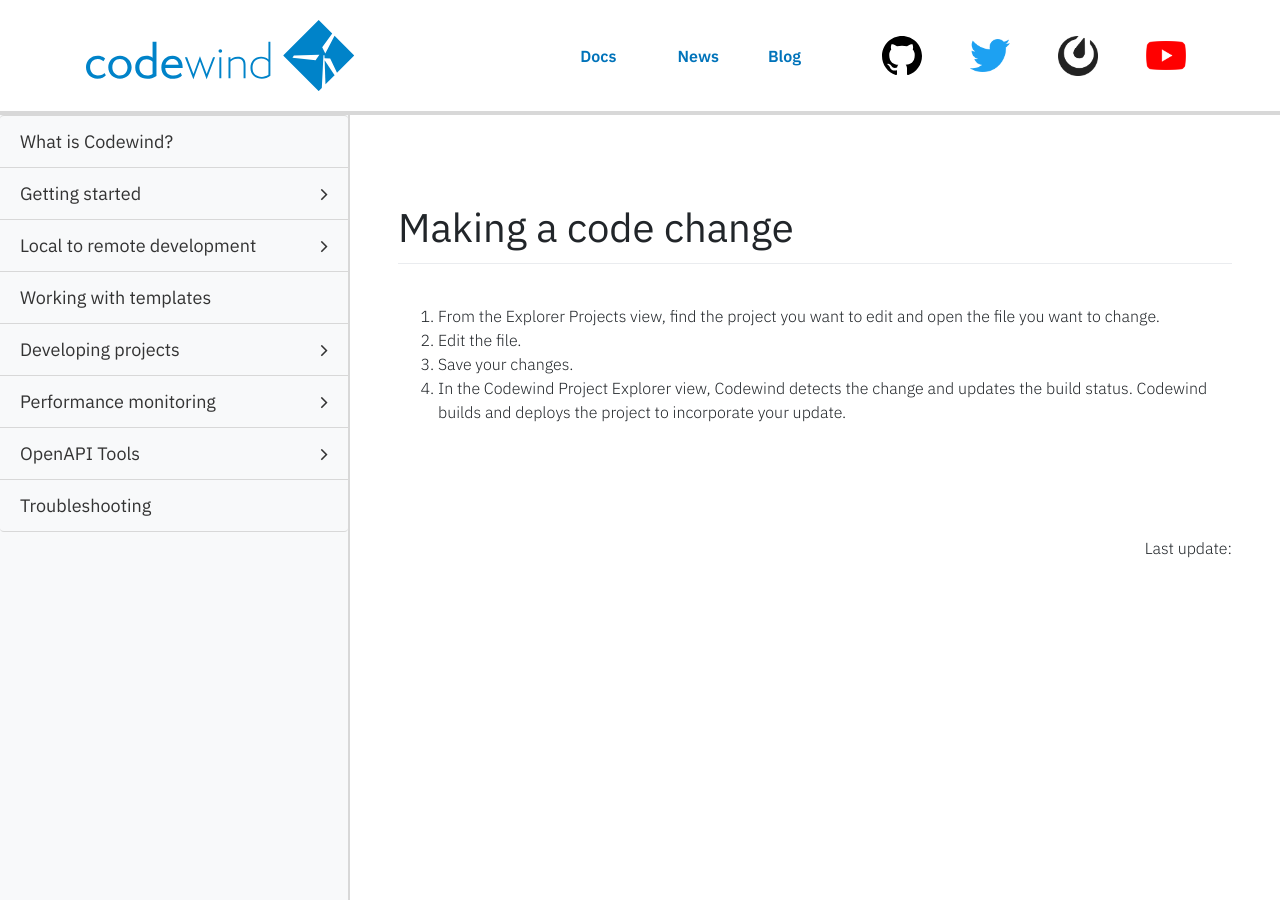
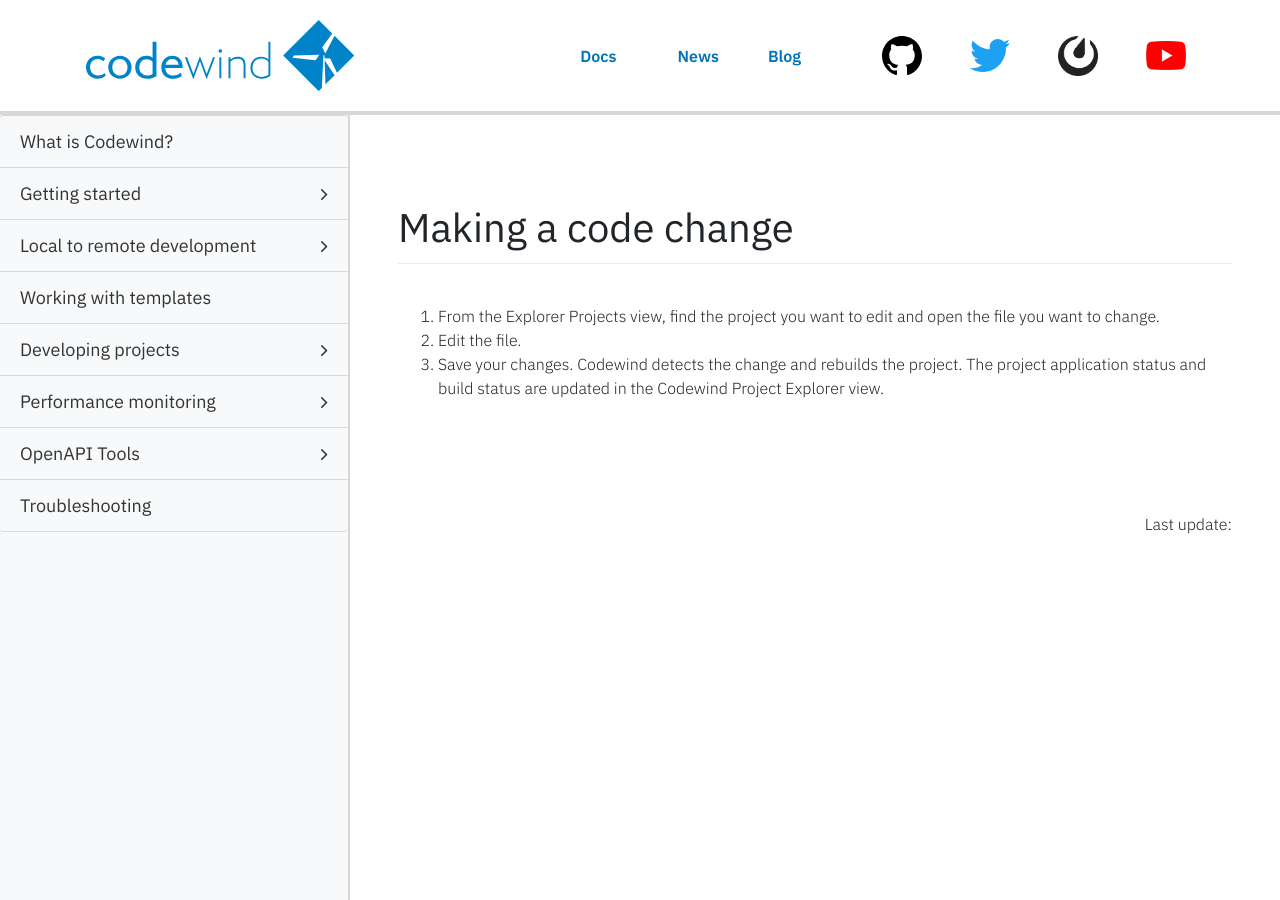
Before and after one commit to eclipse-archived/codewind-docs, a Jekyll site: the page built from docs/_documentations/mdt-che-codechange.md, in a window 1280 px wide and 900 px high. Built offline with Jekyll 4.4.1, drawn with Linux system fonts in a browser that asks for light colours; nearby versions of some CDN libraries; comment, search, counter and statistics services are not loaded.

Commit message:
Edits based on John's feedback

```diff
--- a/docs/_documentations/mdt-che-codechange.md
+++ b/docs/_documentations/mdt-che-codechange.md
@@ -11,5 +11,4 @@ type: document
 # Making a code change
 1. From the Explorer Projects view, find the project you want to edit and open the file you want to change.
 2. Edit the file.
-3. Save your changes.
-4. In the Codewind Project Explorer view, Codewind detects the change and updates the build status. Codewind builds and deploys the project to incorporate your update.
+3. Save your changes. Codewind detects the change and rebuilds the project. The project application status and build status are updated in the Codewind Project Explorer view.
```
